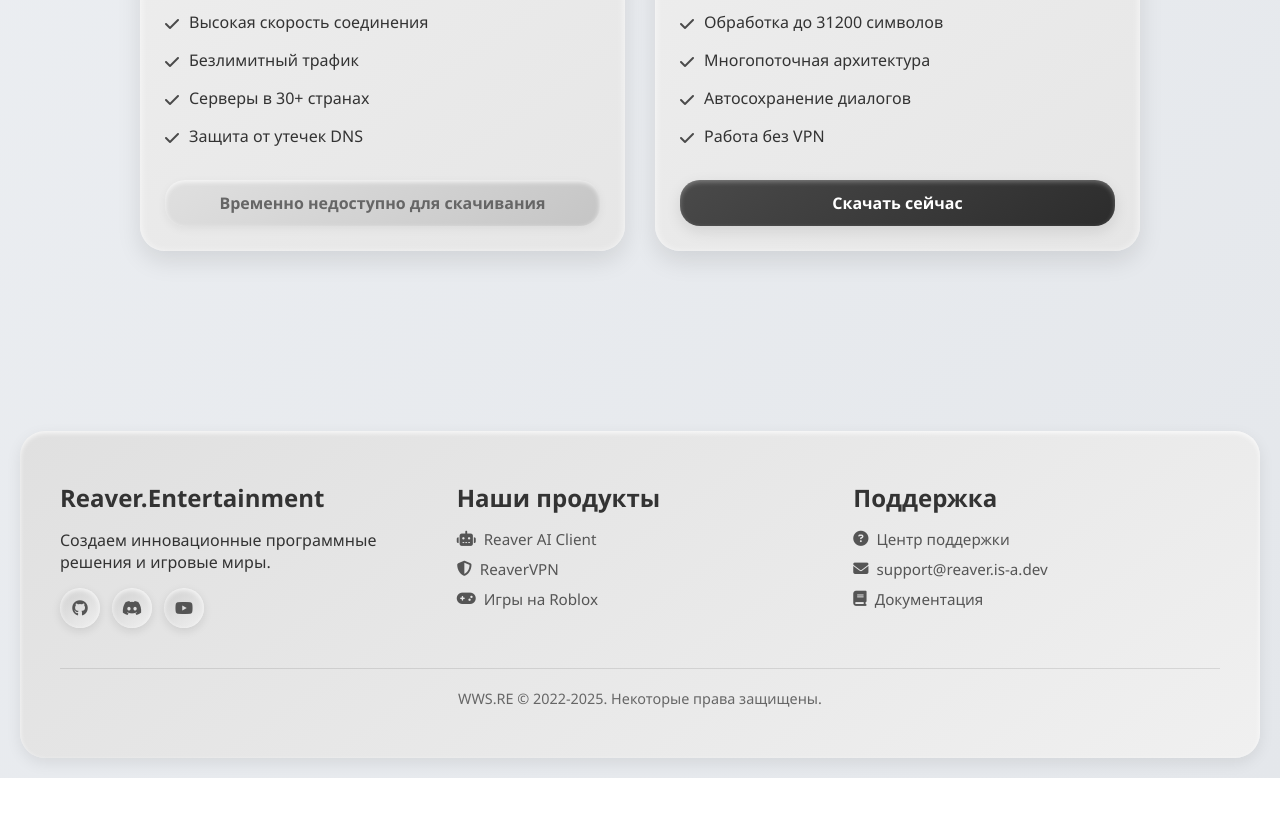
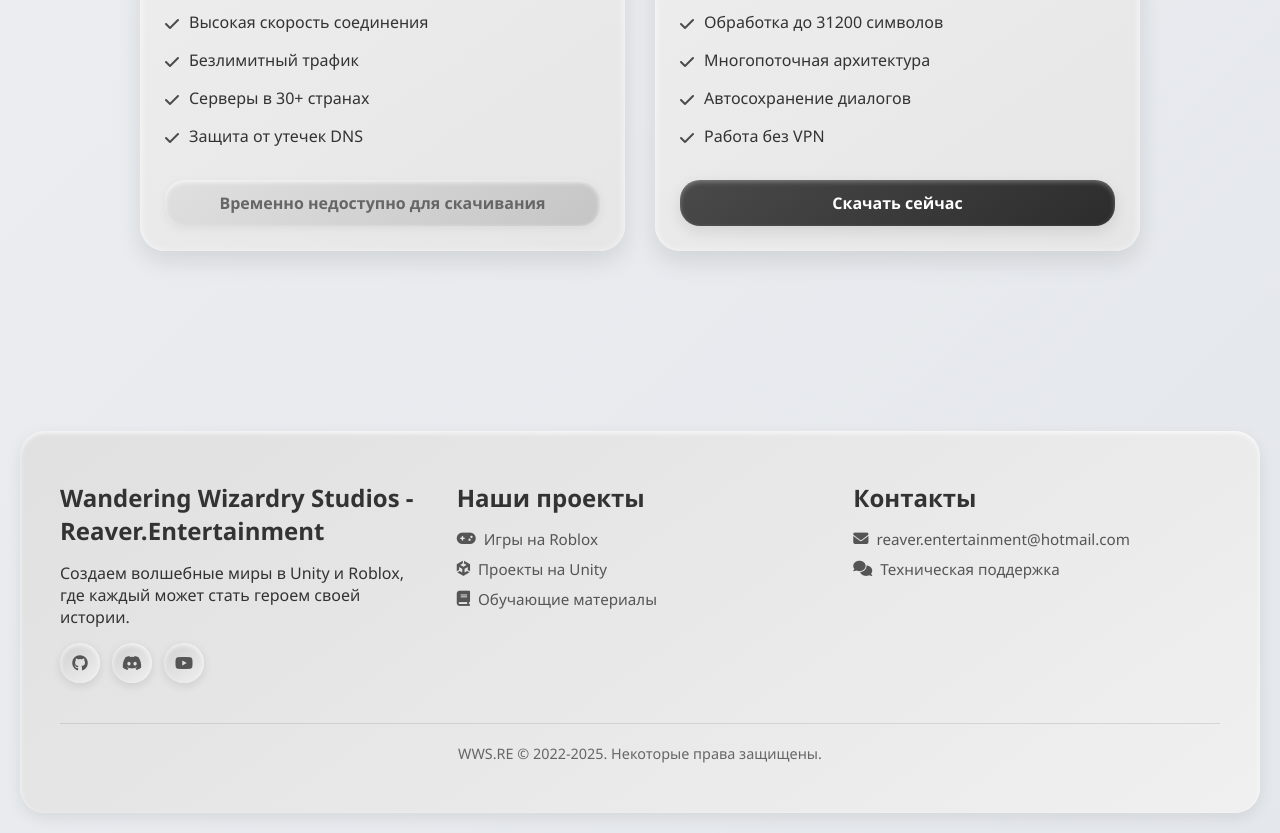
Before and after one commit to playreaver/website, a plain HTML site: page reaverai.html in a window 1280 px wide. Shown: the part 3165-3998 px from the top of the page. Before the commit the page ends 3943 px from the top, so only its background shows below. Drawn offline with Linux system fonts and the light colour scheme.

Commit message:
Update reaverai.html

```diff
--- a/reaverai.html
+++ b/reaverai.html
@@ -1065,8 +1065,8 @@
     <footer class="main-footer">
         <div class="footer-content">
             <div class="footer-column fade-in">
-                <h3 class="footer-title">Reaver.Entertainment</h3>
-                <p>Создаем инновационные программные решения и игровые миры.</p>
+                <h3 class="footer-title">Wandering Wizardry Studios - Reaver.Entertainment</h3>
+                <p>Создаем волшебные миры в Unity и Roblox, где каждый может стать героем своей истории.</p>
                 <div class="social-links">
                     <a href="#"><i class="fab fa-github"></i></a>
                     <a href="https://discord.gg/Xg6G9MZcyF"><i class="fab fa-discord"></i></a>
@@ -1075,20 +1075,19 @@
             </div>
 
             <div class="footer-column fade-in">
-                <h3 class="footer-title">Наши продукты</h3>
+                <h3 class="footer-title">Наши проекты</h3>
                 <ul class="footer-links">
-                    <li><a href="#"><i class="fas fa-robot"></i> Reaver AI Client</a></li>
-                    <li><a href="#"><i class="fas fa-shield-alt"></i> ReaverVPN</a></li>
                     <li><a href="#"><i class="fas fa-gamepad"></i> Игры на Roblox</a></li>
+                    <li><a href="#"><i class="fab fa-unity"></i> Проекты на Unity</a></li>
+                    <li><a href="#"><i class="fas fa-book"></i> Обучающие материалы</a></li>
                 </ul>
             </div>
 
             <div class="footer-column fade-in">
-                <h3 class="footer-title">Поддержка</h3>
+                <h3 class="footer-title">Контакты</h3>
                 <ul class="footer-links">
-                    <li><a href="support.html"><i class="fas fa-question-circle"></i> Центр поддержки</a></li>
-                    <li><a href="mailto:support@reaver.is-a.dev"><i class="fas fa-envelope"></i> support@reaver.is-a.dev</a></li>
-                    <li><a href="#"><i class="fas fa-book"></i> Документация</a></li>
+                    <li><a href="mailto:reaver.entertainment@hotmail.com"><i class="fas fa-envelope"></i> reaver.entertainment@hotmail.com</a></li>
+                    <li><a href="support.html"><i class="fas fa-comments"></i> Техническая поддержка</a></li>
                 </ul>
             </div>
         </div>
```
